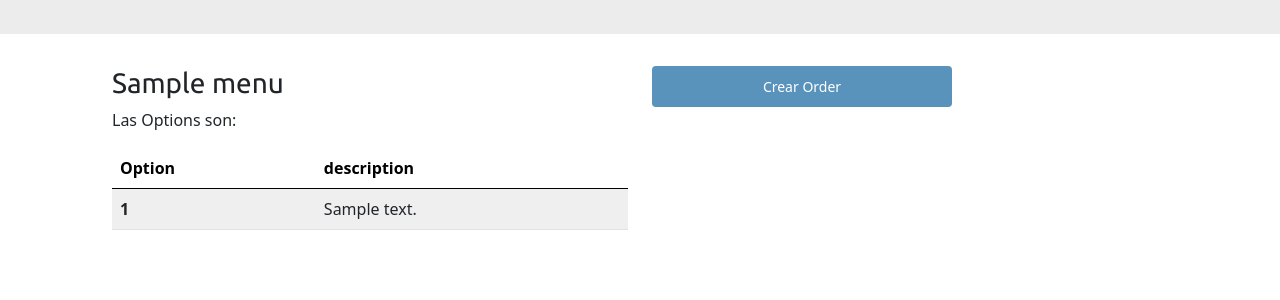
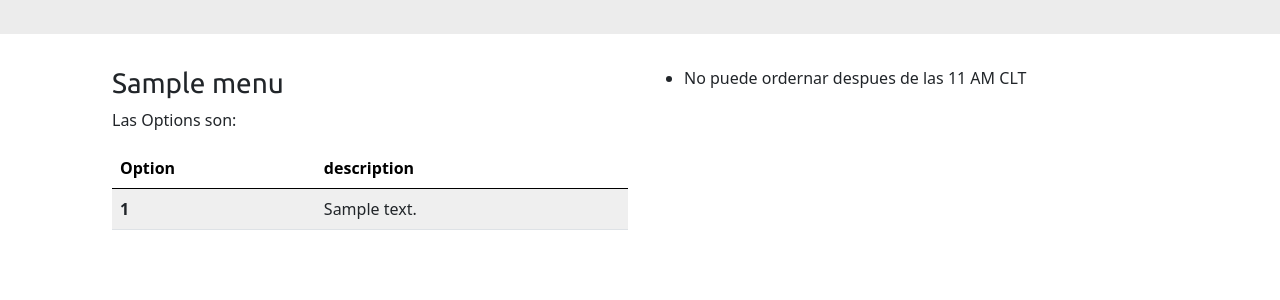
Before and after one commit to spiderbbc/cornershop, a Django app: template cornershop-backend-test/apps/order/templates/order/order.html in a window 1280 px wide. Shown: the part 53-353 px from the top of the page. Run offline with Django 3.2, Linux system fonts and the light colour scheme; the template is opened without the code that fills it: most values are stand-ins (such as "Sample title", 1, 10 or a date in 2020); some libraries are stand-ins or nearby versions.

Commit message:
adding messages success on order - adding validation time to menu order

```diff
--- a/cornershop-backend-test/apps/menu/models.py
+++ b/cornershop-backend-test/apps/menu/models.py
@@ -1,4 +1,5 @@
 import uuid
+from datetime import datetime, time
 from django.db import models
 from django.contrib.auth.models import User
 # Create your models here.
@@ -24,6 +25,11 @@ class Menu(models.Model):
 	def __str__(self):
 		return '{}: {}'.format(self.name,self.start_on)
 
+	def is_can_be_ordered(self):
+		today_date = datetime.now()
+		today_time = time(today_date.hour, today_date.minute, today_date.second)
+		return  True if today_time.hour <= 10 and today_time.minute <= 60 else False
+
 class Option(models.Model):
 	"""docstring for Option"""
 	menu = models.ForeignKey(Menu, related_name='options',on_delete=models.CASCADE)
--- a/cornershop-backend-test/apps/order/models.py
+++ b/cornershop-backend-test/apps/order/models.py
@@ -18,6 +18,5 @@ class Order(models.Model):
 			models.Index(fields=['id']),
 		]
 
-
 	def __str__(self):
 		return '{}'.format(self.name)
--- a/cornershop-backend-test/apps/order/templates/order/order.html
+++ b/cornershop-backend-test/apps/order/templates/order/order.html
@@ -49,12 +49,26 @@
 				</table>
 		    </div>
 		    <div class="col-md-6">
+		    	{% if menu.is_can_be_ordered %}
+			    	{% if messages %}
+					<ul class="messages">
+					    {% for message in messages %}
+					    <li{% if message.tags %} class="{{ message.tags }}"{% endif %}>{{ message }}</li>
+					    {% endfor %}
+					</ul>
+					{% else %}
 			    	<form method="post" class="order-form">
 						{% csrf_token %}
 				        {{ form.as_p }}
 				        <p><input type="submit" value="Crear Order"></p>
 				        {% csrf_token %}
 				    </form>
+				    {% endif %}
+				{% else %}
+					<ul class="messages">
+					    <li class="{{ message.tags }}">No puede ordernar despues de las 11 AM CLT</li>
+					</ul>
+				{% endif %}
 		    </div>
 		</div>
 	</div>
--- a/cornershop-backend-test/apps/order/views.py
+++ b/cornershop-backend-test/apps/order/views.py
@@ -1,4 +1,5 @@
 from django.shortcuts import render,redirect,get_object_or_404
+from django.contrib import messages
 from django.contrib.auth.decorators import login_required
 from apps.menu.models import Menu,Option
 from .models import Order
@@ -12,12 +13,12 @@ def order_create(request,menu_uuid):
 		form = OrderCreateForm(request.POST)
 		if form.is_valid():
 			order = form.save()
-			return redirect('order:order_view', order_id=order.id)
+			messages.success(request, 'the order has been created successfully, order number is %d.'% order.id)
+			return redirect('order:order_create', menu_uuid=menu_uuid)
 
 	return render(request,'order/order.html',{'menu':menu,'form':form})
 @login_required
 def order_list(request):
-	#obj = Menu.objects.filter(user_id = request.user.id)
 	user_id = request.user.id
 	orders = Order.objects.filter(option__menu__user_id = user_id)
 	return render(request,'order/list.html',{'orders':orders})
```
Lines whose indentation alone changed are shown as unchanged.
